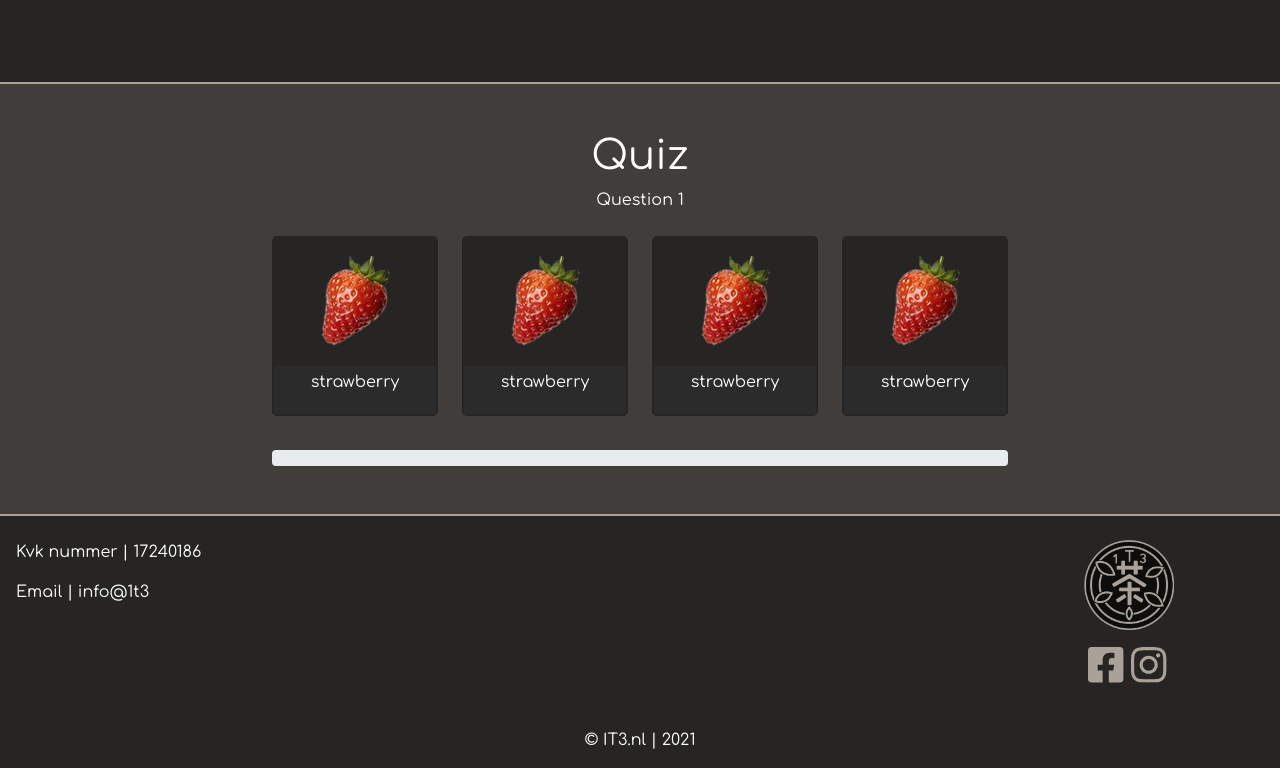
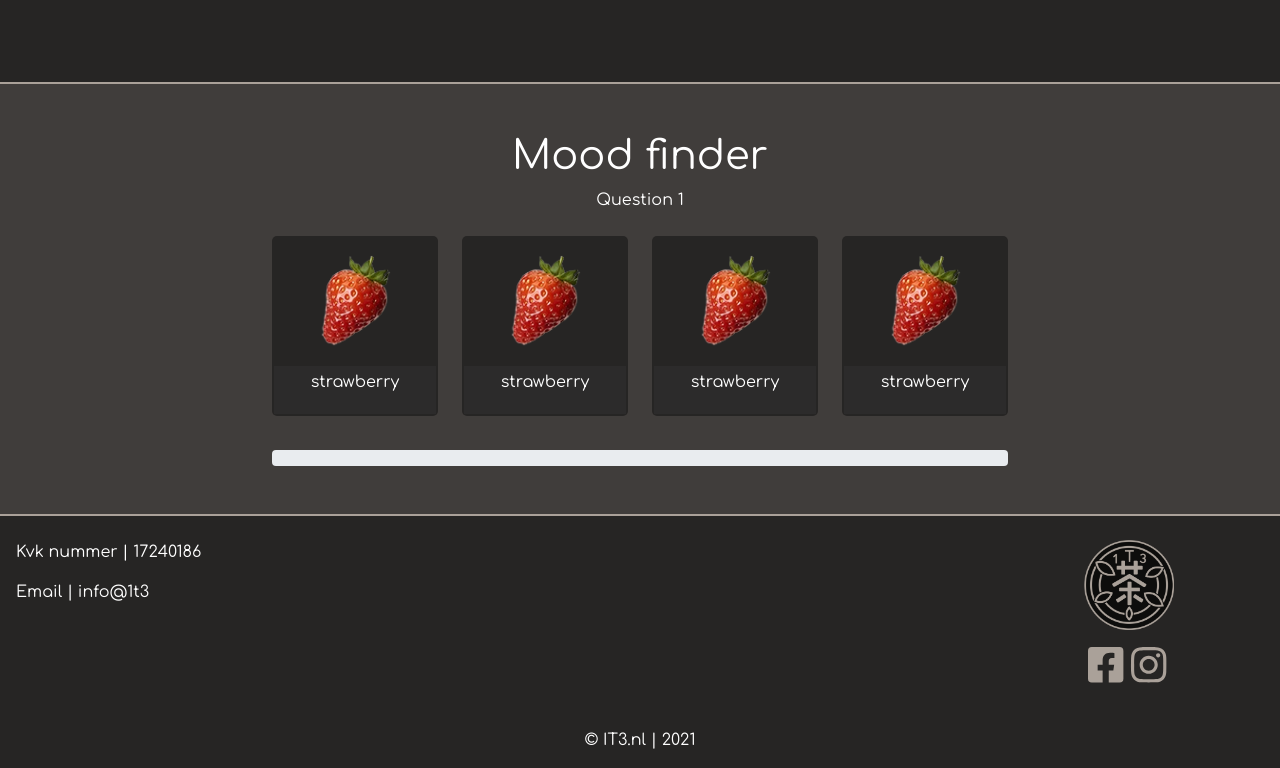
Before and after one commit to DevKing472/Vue-Shopify-Template, a Vue app: page / in a window 1280 px wide. Shown: the part 1496-2264 px from the top of the page. Built offline with nearby package versions, Linux system fonts and the light colour scheme.

Commit message:
renamed Quiz to Mood finder again

```diff
--- a/src/components/Quiz.vue
+++ b/src/components/Quiz.vue
@@ -1,7 +1,7 @@
 <template>
   <div class="quiz-background py-5" id="mood-finder">
     <b-container class="text-center">
-      <h1 class="text-white">Quiz</h1>
+      <h1 class="text-white">Mood finder</h1>
       <component
         v-on:click="(chosenName) => this._answerQuestion(chosenName)"
         v-bind:is="component"
--- a/src/components/QuizFinished.vue
+++ b/src/components/QuizFinished.vue
@@ -1,7 +1,7 @@
 <template>
     <b-row class="d-flex justify-content-center py-3">
       <b-col class="col-6 col-lg-2">
-          <p class="text-white">De quiz is gemaakt. Je resultaten staan klaar!</p>
+          <p class="text-white">De Mood finder is gemaakt. Je resultaten staan klaar!</p>
           <router-link :to="{ path: '/results' }"><button class="btn btn-primary" type="button"> Verder naar resultaten</button></router-link>
       </b-col>
     </b-row>
```
